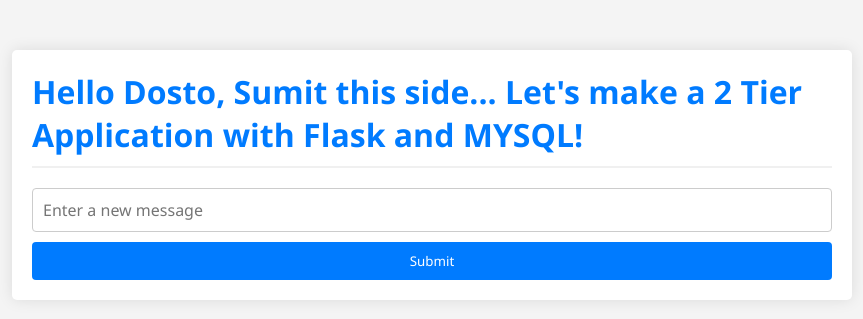
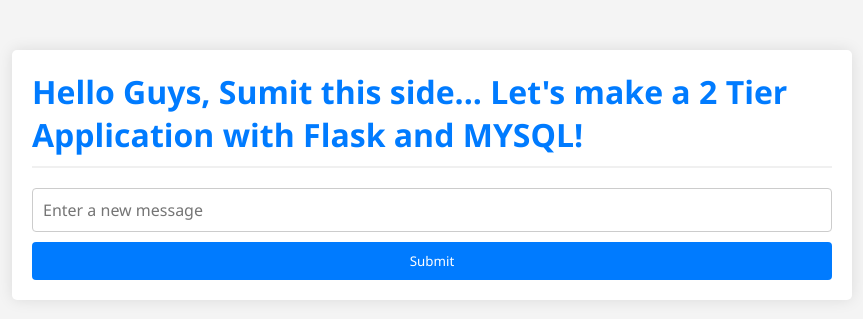
Before and after one commit to sumitgupta190a/two-tier-flask-app, a Flask app: page / in a window 1280 px wide. Shown: the top 319 px of the page, without its empty margins (208-1071 px from the left). Run offline with Flask 2, Linux system fonts and the light colour scheme; data that the repository does not hold is empty; some libraries are stand-ins or nearby versions.

Commit message:
Update index.html

```diff
--- a/templates/index.html
+++ b/templates/index.html
@@ -93,7 +93,7 @@
 
 <body>
     <div class="container">
-        <h1>Hello Dosto, Sumit this side...
+        <h1>Hello Guys, Sumit this side...
             Let's make a 2 Tier Application with Flask and MYSQL!</h1>
         {% for message in messages %}
             <p>{{ message[0] }}</p>
```
